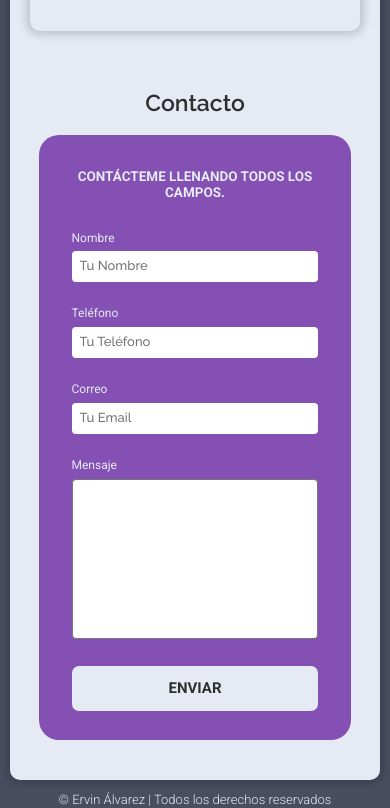
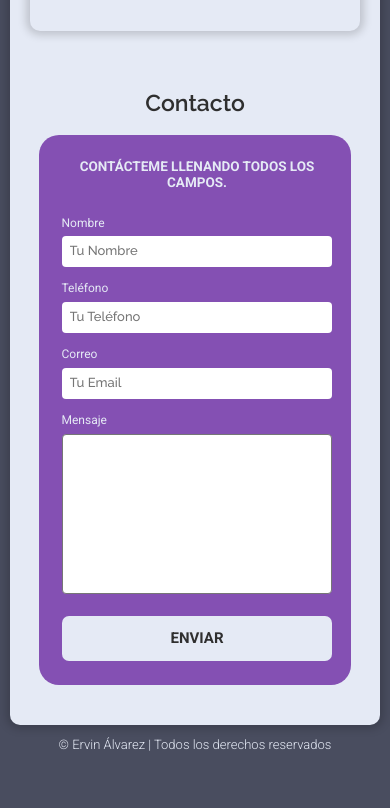
Before and after one commit to SoyVenuzx/Proyecto-Freelancer, a plain HTML site: page index.html in a window 390 px wide. Shown: the part 1691-2499 px from the top of the page. After the commit the page ends 2444 px from the top, so only its background shows below. Drawn offline with Linux system fonts and the light colour scheme.

Commit message:
Fixing form

```diff
--- a/css/styles.css
+++ b/css/styles.css
@@ -280,6 +280,8 @@ a.activo {
 
 /* Formulario */
 .formulario-section {
+  width: 95%;
+  margin: 0 auto;
   padding: 2rem;
 }
 
@@ -290,18 +292,18 @@ a.activo {
 }
 
 .formulario {
+  width: 120rem;
+  min-height: 55rem;
+  margin: 0 auto;
   background-color: var(--primario);
   border-radius: 2rem;
-  width: min(60rem, 100%);
-  height: 20rem;
-  display: flex;
-  align-items: center;
-  justify-content: center;
+  /* width: min(60rem, 100%); */
+  /* height: 20rem; */
   padding: 2rem;
 }
 
 /* Responsive tamaño del formulario */
-@media ( max-width: 1360px ) {
+@media (max-width: 1300px) {
   .formulario-section {
     width: 95%;
     margin: 0 auto;
@@ -323,6 +325,12 @@ a.activo {
   .formulario label {
     font-size: 1.4rem;
     font-weight: 400;
+  }
+}
+
+@media (max-width: 468px) {
+  .formulario {
+    padding: 1rem;
   }
 }
 
@@ -480,6 +488,10 @@ a.activo {
     display: block;
   }
 
+  .container-campos .campo {
+    padding: .3rem 0;
+  }
+
   .container-campos .input-text {
     padding: 0.8rem;
   }
```
